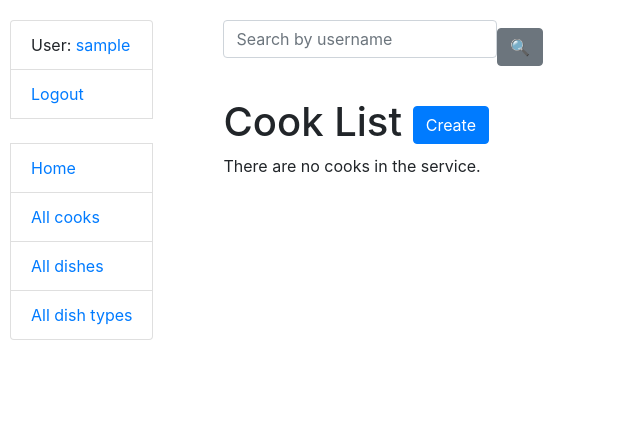
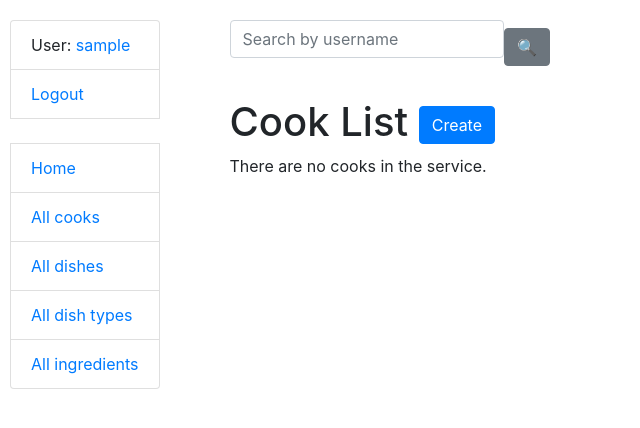
Before and after one commit to raychw/restaurant-kitchen-service, a Django app: page /cooks/ in a window 1280 px wide. Shown: the top 428 px of the page, without its empty margins (0-640 px from the left). Run offline with Django 5.2, Linux system fonts and the light colour scheme; the visitor is signed in with stand-in values (Sample User, id 1); data that the repository does not hold is empty; some libraries are stand-ins or nearby versions.

Commit message:
added link to ingredients list page to sidebar

```diff
--- a/templates/includes/sidebar.html
+++ b/templates/includes/sidebar.html
@@ -12,4 +12,5 @@
   <li class="list-group-item"><a href="{% url 'catalog:cook_list' %}">All cooks</a></li>
   <li class="list-group-item"><a href="{% url 'catalog:dish_list' %}">All dishes</a></li>
   <li class="list-group-item"><a href="{% url 'catalog:dish_type_list' %}">All dish types</a></li>
+  <li class="list-group-item"><a href="{% url 'catalog:ingredient_list' %}">All ingredients</a></li>
 </ul>
```
